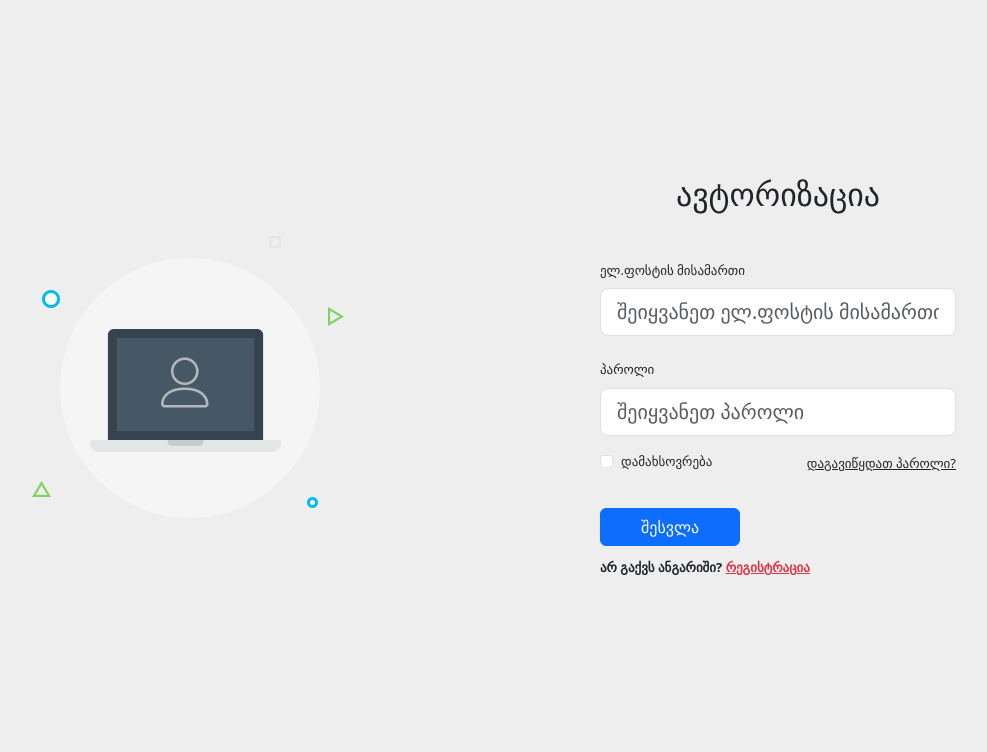
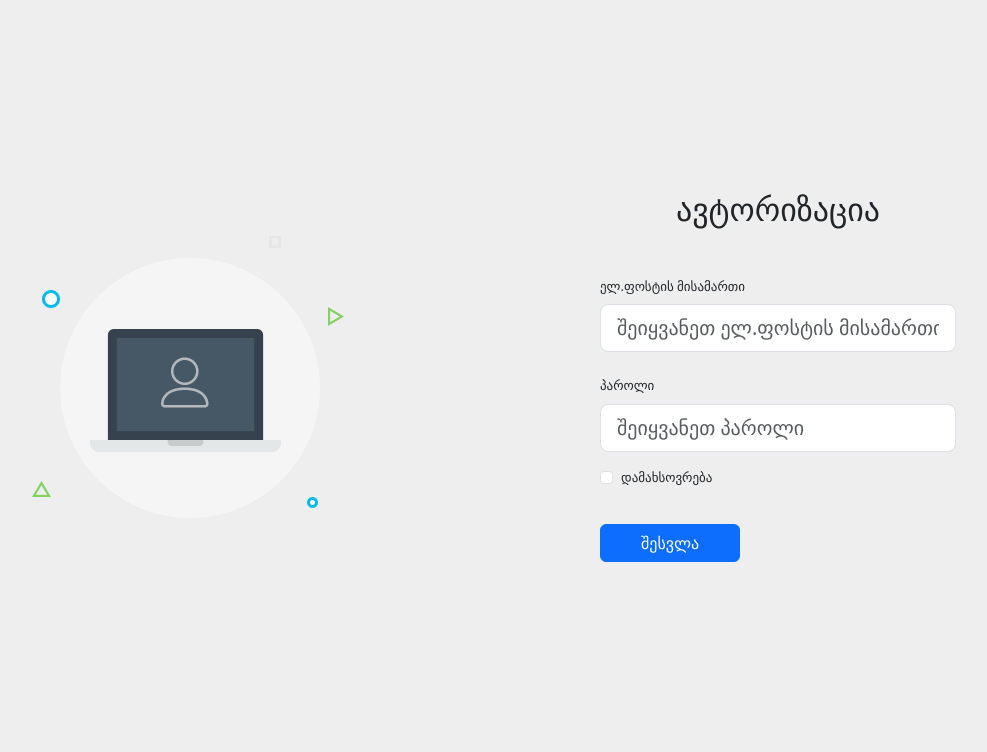
Before and after one commit to varsimashviliLuka/Ies_Precip, a Flask app: page /login in a window 1280 px wide. Shown: the part 56-808 px from the top of the page, without its empty margins (147-1134 px from the left). Run offline with Flask 3, Linux system fonts and the light colour scheme; some libraries are stand-ins or nearby versions.

Commit message:
change container config

```diff
--- a/src/templates/auth/login.html
+++ b/src/templates/auth/login.html
@@ -38,15 +38,11 @@
                         დამახსოვრება
                     </label>
                 </div>
-                <a href="#!" class="text-body">დაგავიწყდათ პაროლი?</a>
             </div>
 
             <!-- Submit button -->
             <div class="text-center text-lg-start mt-4 pt-2">
-                <button type="submit" class="btn btn-primary"
-                        style="padding-left: 2.5rem; padding-right: 2.5rem;">შესვლა</button>
-                <p class="fw-bold mt-2 pt-1 mb-0">არ გაქვს ანგარიში? <a href="/registration"
-                    class="link-danger">რეგისტრაცია</a></p>
+                <button type="submit" class="btn btn-primary" style="padding-left: 2.5rem; padding-right: 2.5rem;">შესვლა</button>
             </div>
         </form>
     </div>
```
